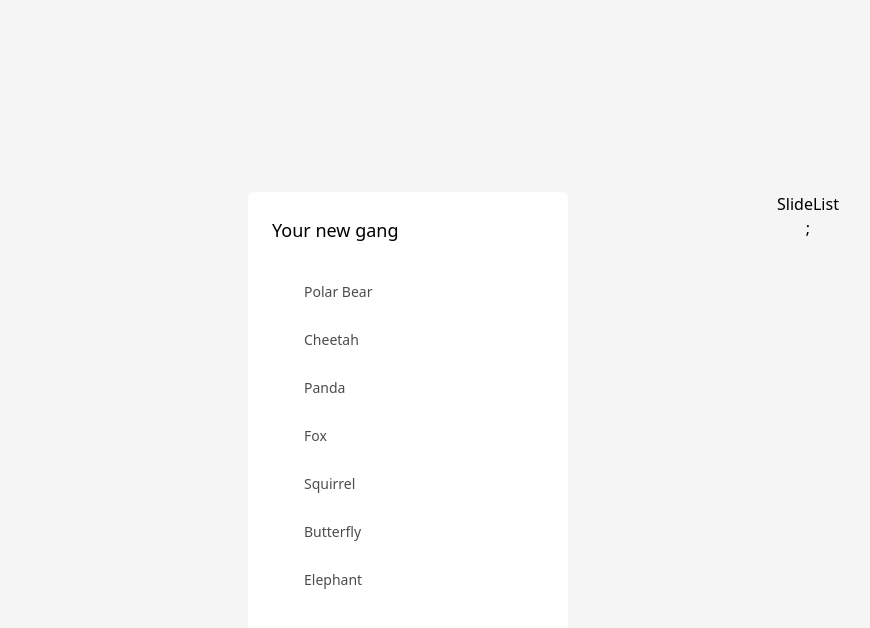
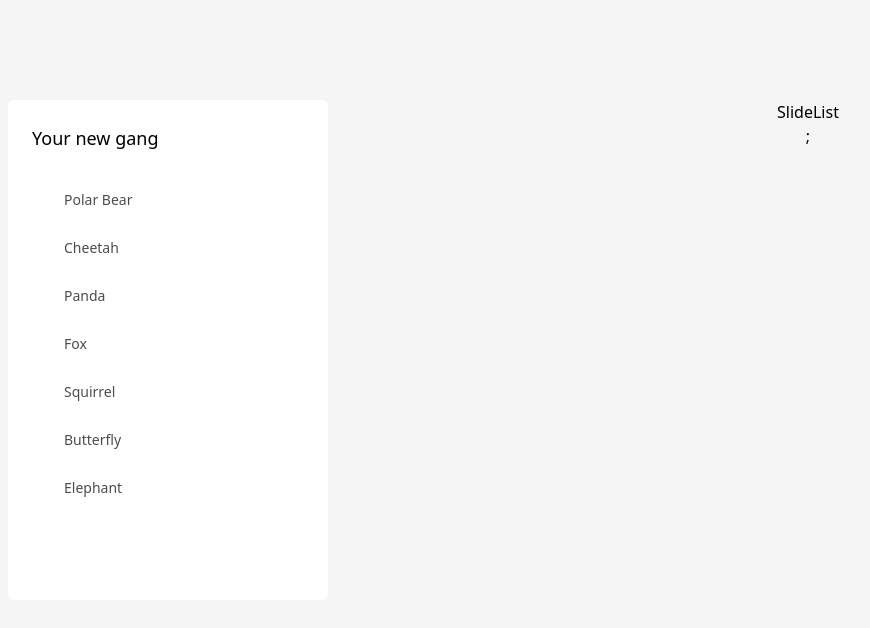
Before and after one commit to Arek1997/js-trainee-recruitment, a Next.js app: page / in a window 1280 px wide. Shown: the top 628 px of the page, without its empty margins (32-902 px from the left). Built offline with nearby package versions, Linux system fonts and the light colour scheme; what prettier-plugin-tailwindcss would draw is missing.

Commit message:
Change margin and width

```diff
--- a/src/pages/index.tsx
+++ b/src/pages/index.tsx
@@ -3,7 +3,7 @@ import Slides from '@/components/slides/Slides';
 
 export default function Home() {
 	return (
-		<div className='my-[15%] mx-auto flex max-w-[720px] gap-x-20 text-center'>
+		<div className='my-[100px] mx-auto flex max-w-[1200px] gap-x-20 text-center'>
 			<SidebarMenu />
 			<Slides />
 		</div>
```
